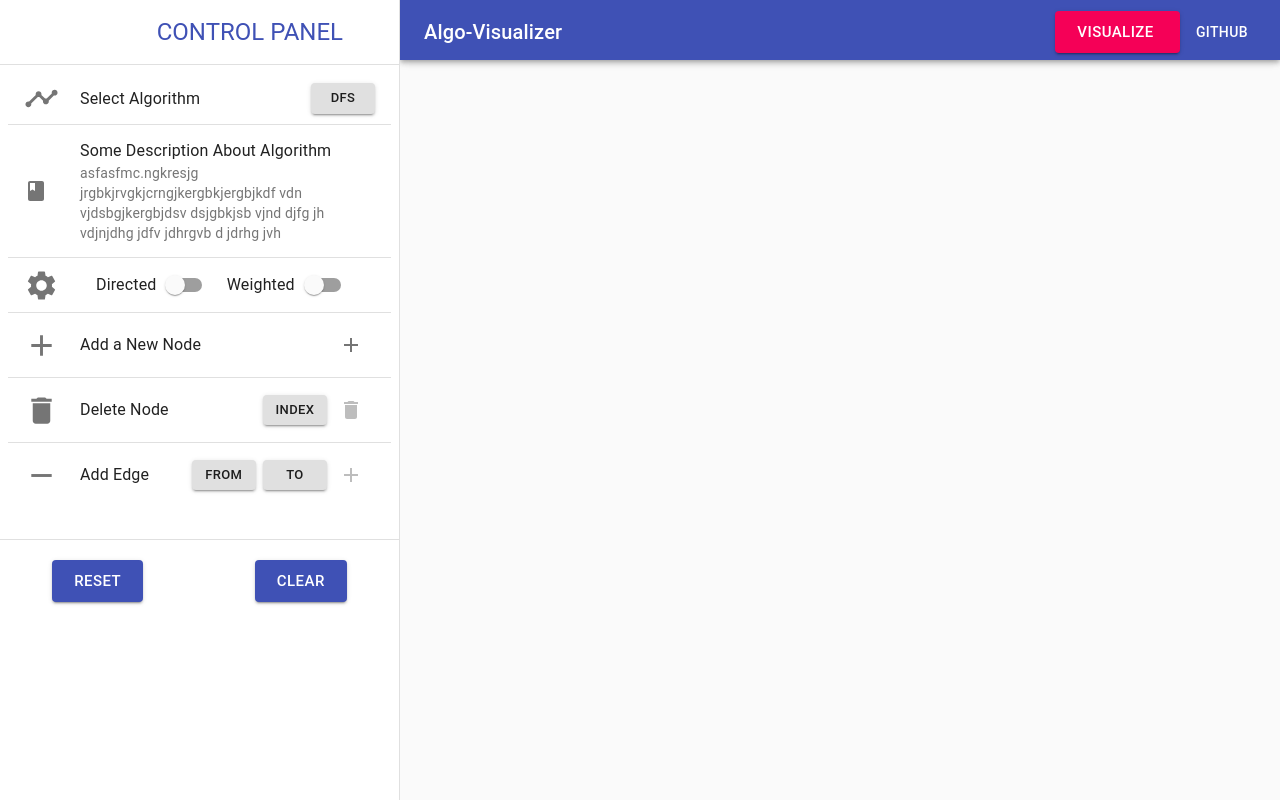
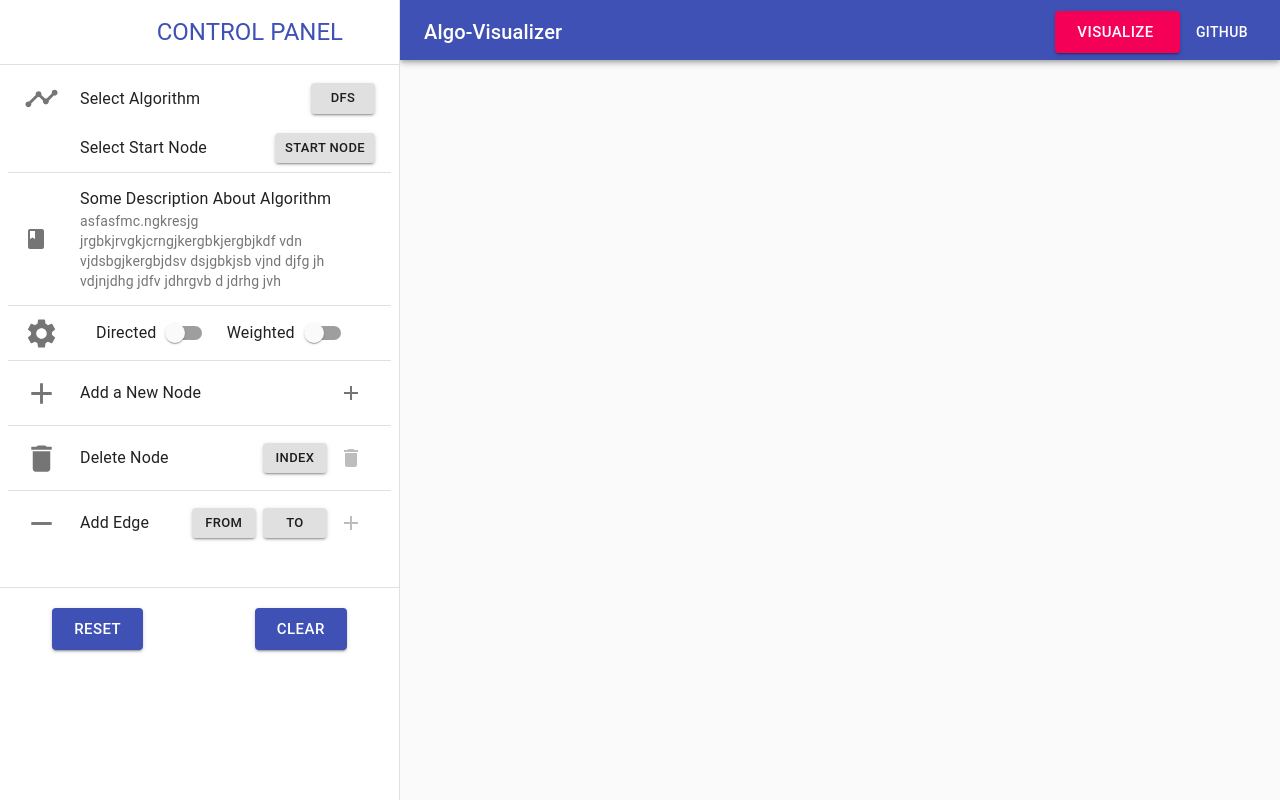
Before and after one commit to Synergise-IIT-Bhubaneswar/algo-visualizer, a React (Create React App) app: page / in a window 1280 px wide. Built offline with nearby package versions, Linux system fonts and the light colour scheme; some icons are missing.

Commit message:
Add select start node feature

```diff
--- a/src/components/GraphComponents/Canvas.js
+++ b/src/components/GraphComponents/Canvas.js
@@ -166,7 +166,7 @@ class Canvas extends React.Component {
         {this.state.edges}
         {this.props.isVisualizing && this.props.selectedAlgorithm === "DFS" ? (
           <DfsVisulization
-            startingVertex={0}
+            startingVertex={parseInt(this.props.startNode)}
             noOfVertices={this.state.noOfVertices}
             vertexIDs={this.vertexIDs}
             vertexRefs={this.vertexRefs}
@@ -176,7 +176,7 @@ class Canvas extends React.Component {
           />) : null}
         {this.props.isVisualizing && this.props.selectedAlgorithm === "BFS" ? (
           <BfsVisualization
-            startingVertex={0}
+            startingVertex={parseInt(this.props.startNode)}
             noOfVertices={this.state.noOfVertices}
             vertexIDs={this.vertexIDs}
             vertexRefs={this.vertexRefs}
--- a/src/components/Layout/Layout.js
+++ b/src/components/Layout/Layout.js
@@ -9,6 +9,10 @@ const Layout = () => {
   );
 
   const [isVisualizing, setIsVisualizing] = useState(false)
+  const [startNode, setStartNode] = useState("Start Node")
+  const selectStartNode = (node) => {
+    setStartNode(node);
+  }
 
   const startVisualizing = () => {
     setIsVisualizing(true)
@@ -26,6 +30,8 @@ const Layout = () => {
   return (
     <div>
       <Header
+        startNode={startNode}
+        selectStartNode={selectStartNode}
         selectAlgorithm={selectAlgorithm}
         AlgorithmOptions={AlgorithmOptions}
         selectedAlgorithm={selectedAlgorithm}
@@ -34,6 +40,7 @@ const Layout = () => {
         isVisualizing={isVisualizing}
       ></Header>
       <Canvas
+        startNode={startNode}
         visualizationStart={startVisualizing}
         visualizationEnd={endVisualizing}
         isVisualizing={isVisualizing}
--- a/src/components/UI/Header/Drawer.js
+++ b/src/components/UI/Header/Drawer.js
@@ -84,6 +84,8 @@ const CustomDrawer = (props) => {
   const [isDirectedGraph, setIsDirectedGraph] = useState(false);
   const [isWeightedGraph, setIsWeightedGraph] = useState(false);
   const [edgeWeight, setEdgeWeight] = useState(null);
+  const [startNodeMenuAnchor, setStartNodeMenuAnchor] = useState(null);
+  const startNodeMenuOpen = Boolean(startNodeMenuAnchor);
 
   //const nodeIndices = []
   useEffect(() => {
@@ -109,6 +111,7 @@ const CustomDrawer = (props) => {
     setaddEdgeFromMenuAnchor(null);
     setaddEdgeToMenuAnchor(null);
     setDeleteNodeMenuAnchor(null);
+    setStartNodeMenuAnchor(null);
   };
   const openAlgorithmMenu = (e) => {
     setAlgorithmMenuAnchor(e.currentTarget);
@@ -121,6 +124,15 @@ const CustomDrawer = (props) => {
   const openEdgeToMenu = (e) => {
     setaddEdgeToMenuAnchor(e.currentTarget);
   };
+
+  const openStartNodeMenu = (e) => {
+    setStartNodeMenuAnchor(e.currentTarget);
+  };
+
+  const selectStartNode = (node) => {
+    props.selectStartNode(node);
+    closeMenu();
+  }
 
   const selectAlgorithm = (algorithm) => {
     props.selectAlgorithm(algorithm);
@@ -156,6 +168,7 @@ const CustomDrawer = (props) => {
     setEdgeFrom("From");
     setEdgeTo("To");
     setEdgeWeight("0");
+    props.selectStartNode("Start Node")
   };
 
   const checkDirectedGraph = () => {
@@ -210,6 +223,21 @@ const CustomDrawer = (props) => {
               close={closeMenu}
               options={props.AlgorithmOptions}
               click={(e) => openAlgorithmMenu(e)}
+            ></Menu>
+          </ListItem>
+          <ListItem>
+            <ListItemIcon>
+              {/* <TimelineIcon fontSize="large" /> */}
+            </ListItemIcon>
+            <ListItemText primary="Select Start Node" />
+            <Menu
+              selectOption={selectStartNode}
+              selectedOption={props.startNode}
+              open={startNodeMenuOpen}
+              anchor={startNodeMenuAnchor}
+              close={closeMenu}
+              options={nodeIndices}
+              click={(e) => openStartNodeMenu(e)}
             ></Menu>
           </ListItem>
           <Divider />
@@ -365,7 +393,7 @@ const CustomDrawer = (props) => {
         direction="row"
         justify="space-evenly"
         alignItems="center"
-        //  className={classes.visualizeButtonContainer}
+      //  className={classes.visualizeButtonContainer}
       >
         {/* <Button
           variant="contained"
--- a/src/components/UI/Header/Header.js
+++ b/src/components/UI/Header/Header.js
@@ -128,6 +128,8 @@ const Header = (props) => {
         </Toolbar>
       </AppBar>
       <CustomDrawer
+        startNode={props.startNode}
+        selectStartNode={props.selectStartNode}
         selectAlgorithm={props.selectAlgorithm}
         AlgorithmOptions={props.AlgorithmOptions}
         selectedAlgorithm={props.selectedAlgorithm}
```
